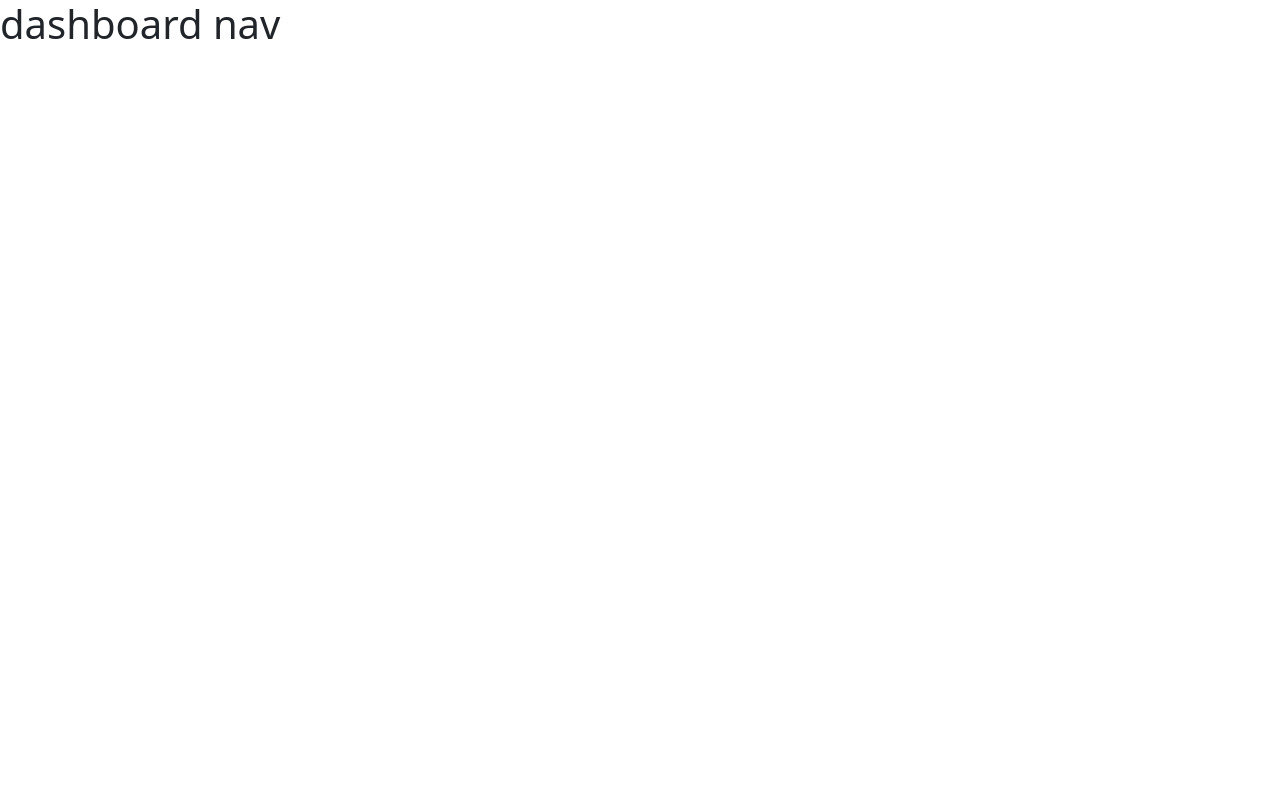
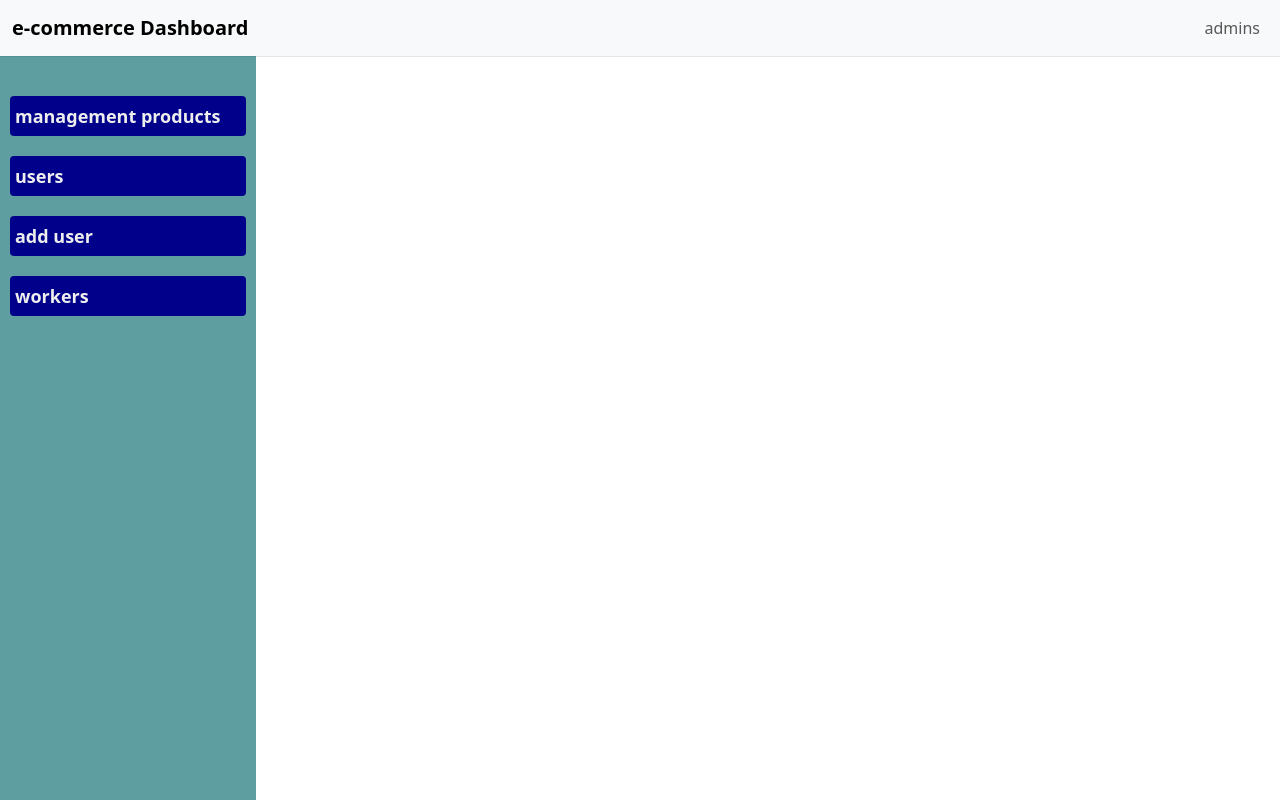
Before and after one commit to ashrafmo-1/E-commerce_products-management, a React (Create React App) app in the folder source-code/: page /dashboard in a window 1280 px wide. Built offline with nearby package versions, Linux system fonts and the light colour scheme.

Commit message:
create pages management the project

```diff
--- a/source-code/src/App.js
+++ b/source-code/src/App.js
@@ -1,9 +1,10 @@
-import Home from "./pages/Home/Home";
 import "./main-style.css";
 import { Route, Routes } from "react-router-dom";
+import Home from "./pages/Home/Home";
 import Signup from "../src/pages/login/signup/Signup.jsx";
 import Login from "../src/pages/login/signup/Login";
 import Dashboard from "./pages/Dashboard/Dashboard";
+import ProductsManagement from "./components/Dashboard/Products-management"; // admins only
 
 
 function App() {
@@ -13,7 +14,9 @@ function App() {
         <Route path="/" element={<Home />} />
         <Route path= "/signup" element={<Signup/>}/>
         <Route path= "/login" element={<Login/>}/>
-        <Route path= "/dashboard" element={<Dashboard />} />
+        <Route path= "/dashboard" element={<Dashboard />} >
+            <Route path={'ProductsManagement'} element={<ProductsManagement />} />
+        </Route>
       </Routes>
     </>
   );
--- /dev/null
+++ b/source-code/src/components/Dashboard/DashContent.jsx
@@ -0,0 +1,9 @@
+import React from 'react';
+
+const DashContent = () => {
+    return (
+        <h1>welcome to dashboard management</h1>
+    )
+}
+
+export default DashContent;
--- a/source-code/src/components/Dashboard/Navgation.jsx
+++ b/source-code/src/components/Dashboard/Navgation.jsx
@@ -1,6 +1,21 @@
+import Container from 'react-bootstrap/Container';
+import Nav from 'react-bootstrap/Nav';
+import Navbar from 'react-bootstrap/Navbar';
+import {Link} from "react-router-dom";
+
 const Navgation = (props) => {
     return (
-        <h1>dashboard nav</h1>
+        <Navbar expand="lg" className="bg-body-tertiary" style={{boxShadow: 'rgba(17, 17, 26, 0.1) 0px 1px 0px'}}>
+            <Container fluid>
+                <Link to="/" className={"fw-bold navbar-brand"}> e-commerce Dashboard </Link>
+                <Navbar.Toggle aria-controls="navbarScroll" />
+                <Navbar.Collapse id="navbarScroll">
+                    <Nav className="ms-auto my-2 my-lg-0" navbarScroll>
+                        <Link to="" className={'nav-link'}>admins</Link>
+                    </Nav>
+                </Navbar.Collapse>
+            </Container>
+        </Navbar>
     )
 }
 
--- /dev/null
+++ b/source-code/src/components/Dashboard/Products-management.jsx
@@ -0,0 +1,9 @@
+import React from 'react';
+
+const ProductsManagement = () => {
+    return (
+        <h1>welcome to products management page</h1>
+    )
+}
+
+export default ProductsManagement;
--- a/source-code/src/components/Dashboard/SIdeBar.jsx
+++ b/source-code/src/components/Dashboard/SIdeBar.jsx
@@ -1,8 +1,14 @@
-import React from 'react';
+import './sidebar.css'
+import {Link} from "react-router-dom";
 
 const SIdeBar = (props) =>{
     return(
-        <h1>SIdeBar</h1>
+        <div className={'sideBar'}>
+            <Link to={'/dashboard/ProductsManagement'} className={'sideBar-link'}>management products</Link>
+            <Link to={'/'} className={'sideBar-link'}>users</Link>
+            <Link to={'/'} className={'sideBar-link'}>add user</Link>
+            <Link to={'/'} className={'sideBar-link'}>workers</Link>
+        </div>
     )
 }
 
--- /dev/null
+++ b/source-code/src/components/Dashboard/sidebar.css
@@ -0,0 +1,23 @@
+.sideBar {
+    width: 20%;
+    min-height: calc(100vh - 56px);
+    background-color: cadetblue;
+    display: flex;
+    flex-direction: column;
+    padding: 40px 10px 0 10px;
+    gap: 20px;
+}
+
+.sideBar-link {
+    width: 100%;
+    height: 40px;
+    background-color: darkblue;
+    border-radius: 4px;
+    padding-left: 5px;
+    font-size: 18px;
+    font-weight: 600;
+    display: flex;
+    align-items: center;
+    text-decoration: none;
+    color: #eee;
+}
--- a/source-code/src/components/NavgationBar.jsx
+++ b/source-code/src/components/NavgationBar.jsx
@@ -12,7 +12,7 @@ const NavgationBar = () => {
   return (
     <Navbar bg="primary" expand="lg" data-bs-theme="dark">
       <Container>
-        <Link to="/" className={"fw-bold"}> E-commerce </Link>
+        <Link to="/" className={"fw-bold navbar-brand"}> E-commerce </Link>
         <Navbar.Toggle aria-controls="navbarScroll" />
         <Navbar.Collapse id="navbarScroll">
         <Nav className="ms-auto my-2 my-lg-0" style={{ maxHeight: '120px' }} navbarScroll>
--- a/source-code/src/pages/Dashboard/Dashboard.jsx
+++ b/source-code/src/pages/Dashboard/Dashboard.jsx
@@ -1,10 +1,20 @@
-import React from 'react';
+import './dashboard.css'
 import Navigation from '../../components/Dashboard/Navgation'
+import SIdeBar from "../../components/Dashboard/SIdeBar";
+import {Outlet, Route, Routes} from "react-router-dom";
+import DashContent from "../../components/Dashboard/DashContent";
+import ProductsManagement from "../../components/Dashboard/Products-management";
 
 const Dashboard = (props) => {
     return(
-        <div className={'dahshboard'}>
+        <div className={'dashboard'}>
             <Navigation />
+            <div className={'dashboard-content'}>
+                <SIdeBar />
+                <div style={{width: '80%'}}>
+                    <Outlet />
+                </div>
+            </div>
         </div>
     )
 }
--- /dev/null
+++ b/source-code/src/pages/Dashboard/dashboard.css
@@ -0,0 +1,4 @@
+.dashboard-content {
+    display: flex;
+    justify-content: space-between;
+}
--- a/source-code/src/pages/login/signup/Signup.jsx
+++ b/source-code/src/pages/login/signup/Signup.jsx
@@ -35,6 +35,7 @@ export default function Signup() {
     </label>
     <button class="submit">Submit</button>
     <p class="signin">Already have an acount ? <Link to="/login"> Sign in</Link> </p>
+    <p class="signin">Are you admin? <Link to="/dashboard"> dashboard</Link> </p>
     </form>
     </div>
 </>
```
